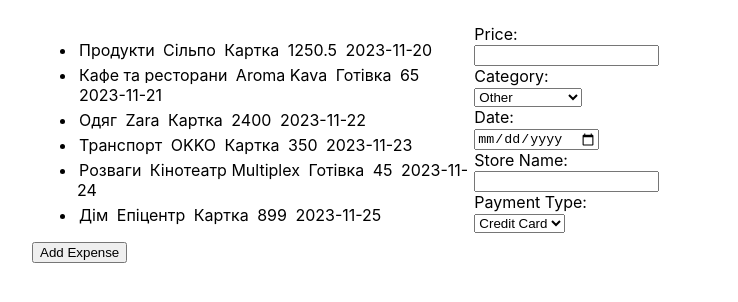
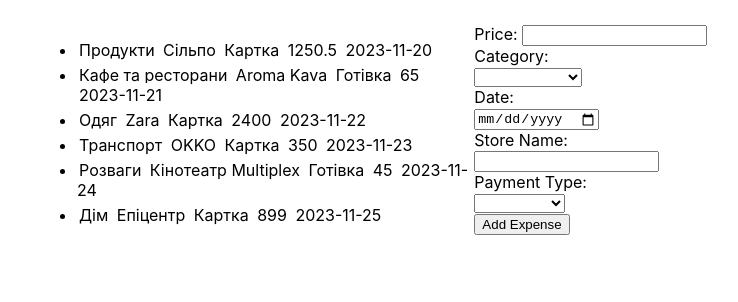
Before and after one commit to VladBasalyha/expenses-app, an Angular app: page / in a window 1280 px wide. Shown: the top 302 px of the page, without its empty margins (258-996 px from the left). Built offline with nearby package versions, Linux system fonts and the light colour scheme.

Commit message:
added form markup

```diff
--- a/src/app/button/button.html
+++ b/src/app/button/button.html
@@ -1 +1 @@
-<button (click)="addExpense()">Add expense</button>
+<button>Add expense</button>
--- a/src/app/expense-list/expense-list.html
+++ b/src/app/expense-list/expense-list.html
@@ -20,5 +20,3 @@
   </li>
   }
 </ul>
-
-<button (click)="addExpense()">Add Expense</button>
--- a/src/app/expense-list/expense-list.ts
+++ b/src/app/expense-list/expense-list.ts
@@ -1,5 +1,4 @@
 import { Component } from '@angular/core';
-import { Button } from '../button/button';
 import expenses from '../mock/expenses.json';
 
 @Component({
@@ -9,17 +8,5 @@
 })
 export class ExpenseList {
   title = 'app-expense-list';
-  expenses = expenses;
-
-  addExpense() {
-    this.expenses.push({
-      id: this.expenses.length + 1,
-      price: 20,
-      category: 'Miscellaneous',
-      date: new Date().toISOString().split('T')[0],
-      payment_type: 'Cash',
-      store_name: 'Сільпо',
-    });
-    console.log('New expense added');
-  }
+  expenses = [...expenses];
 }
--- a/src/app/new-expense-form/new-expense-form.html
+++ b/src/app/new-expense-form/new-expense-form.html
@@ -1,14 +1,14 @@
-<form action="">
+<form [formGroup]="newPriceForm">
   <label for="price">
     Price:
-    <br />
-    <input type="number" />
+    <input formControlName="price" type="number" />
   </label>
   <br />
+
   <label for="category">
     Category:
     <br />
-    <select>
+    <select formControlName="category">
       <option value="food">Food</option>
       <option value="transportation">Transportation</option>
       <option value="utilities">Utilities</option>
@@ -20,21 +20,22 @@
     <br />
     Date:
     <br />
-    <input type="date" />
+    <input formControlName="date" type="date" />
   </label>
   <br />
   <label for="store_name">
     Store Name:
-    <input type="text" />
+    <input formControlName="storeName" type="text" />
   </label>
   <br />
   <label for="payment_type">
     Payment Type:
     <br />
-    <select>
+    <select formControlName="paymentType">
       <option value="credit_card">Credit Card</option>
       <option value="cash">Cash</option>
     </select></label
   >
   <br />
 </form>
+<button (click)="showFormValues()">Add Expense</button>
--- a/src/app/new-expense-form/new-expense-form.ts
+++ b/src/app/new-expense-form/new-expense-form.ts
@@ -1,9 +1,9 @@
-import { Component } from '@angular/core';
+import { Component, EventEmitter, Output } from '@angular/core';
 import { FormControl, FormGroup, ReactiveFormsModule } from '@angular/forms';
 
 @Component({
   selector: 'app-new-expense-form',
-  imports: [],
+  imports: [ReactiveFormsModule],
   templateUrl: './new-expense-form.html',
   styleUrl: './new-expense-form.css',
 })
@@ -15,4 +15,9 @@
     storeName: new FormControl(''),
     paymentType: new FormControl(''),
   });
+
+  @Output() expenseAdded = new EventEmitter<any>();
+  showFormValues() {
+    console.log(this.newPriceForm.value);
+  }
 }
```
Also changed, not shown: src/app/app.html (+0 -9 lines), src/app/button/button.ts (+13 -13 lines).
